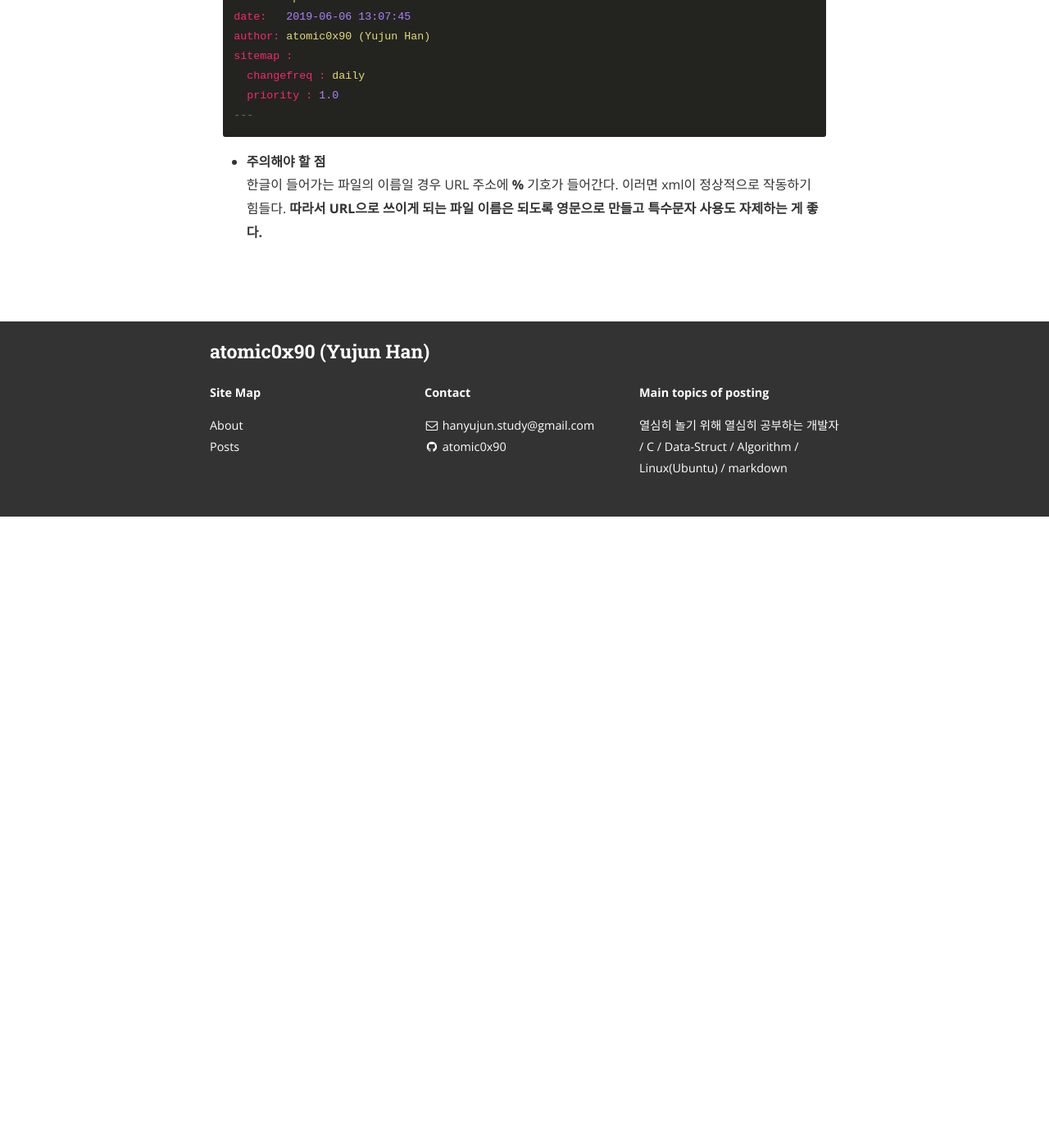
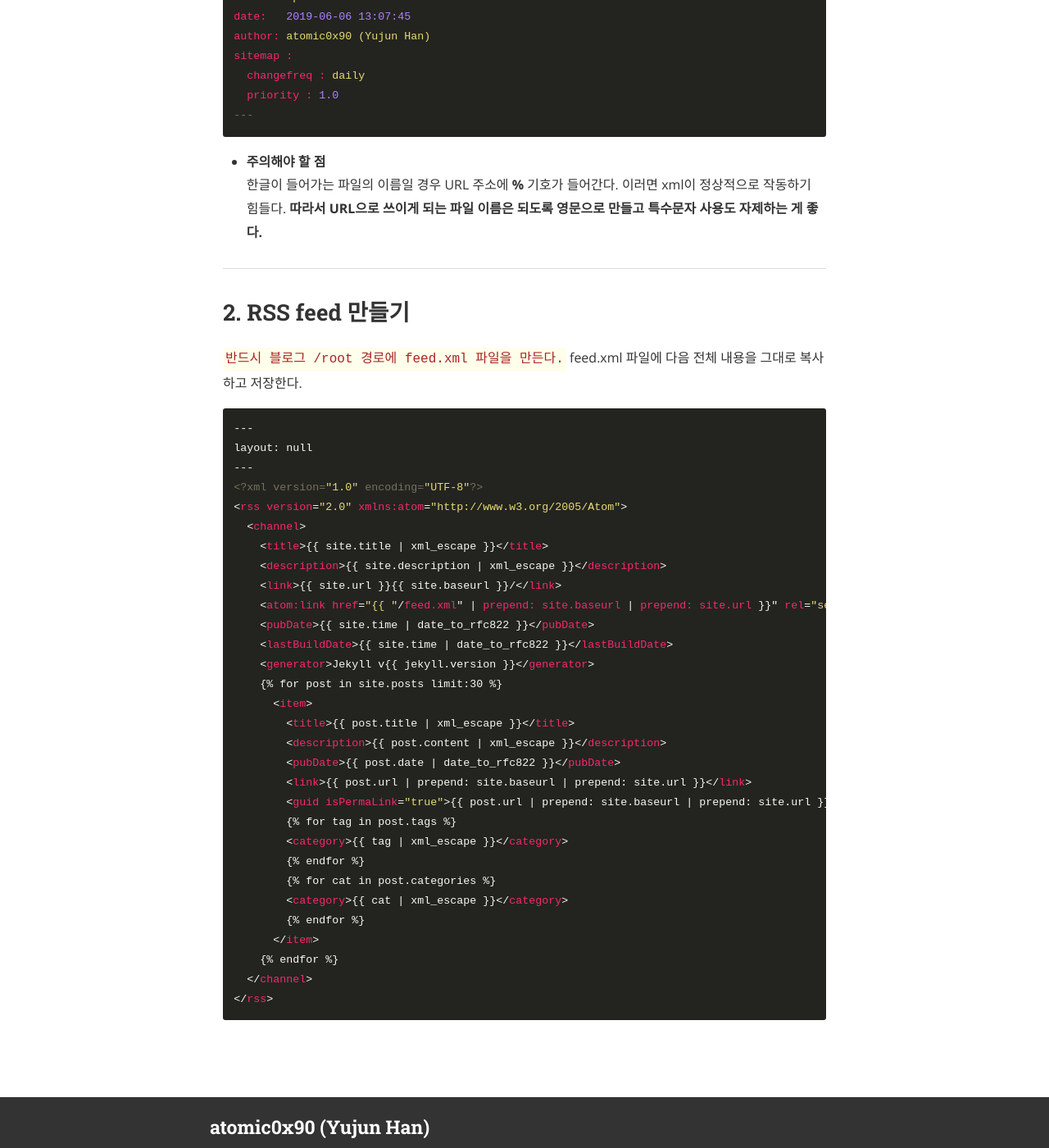
Before and after one commit to atomic0x90/atomic0x90.github.io, a Jekyll site: the page built from _posts/2019-06-06-Registration-github-blog-search.markdown, in a window 1280 px wide and 1400 px high, scrolled down 2630 px. Shown: the whole window at 82% size. Built offline with Jekyll 4.4.1, drawn with Linux system fonts in a browser that asks for light colours; nearby versions of some CDN libraries; before the commit the page ends 3260 px from its top, so only the background shows below that.

Commit message:
Add RSS feed.xml contents

````diff
--- a/_posts/2019-06-06-Registration-github-blog-search.markdown
+++ b/_posts/2019-06-06-Registration-github-blog-search.markdown
@@ -93,3 +93,44 @@ sitemap :
 * **주의해야 할 점**
 한글이 들어가는 파일의 이름일 경우 URL 주소에 **%** 기호가 들어간다. 이러면 xml이 정상적으로 작동하기 힘들다.
 **따라서 URL으로 쓰이게 되는 파일 이름은 되도록 영문으로 만들고 특수문자 사용도 자제하는 게 좋다.**
+
+
+
+---
+
+## 2. RSS feed 만들기
+
+`반드시 블로그 /root 경로에 feed.xml 파일을 만든다.` feed.xml 파일에 다음 전체 내용을 그대로 복사하고 저장한다.
+
+```
+---
+layout: null
+---
+<?xml version="1.0" encoding="UTF-8"?>
+<rss version="2.0" xmlns:atom="http://www.w3.org/2005/Atom">
+  <channel>
+    <title>{% raw %}{{ site.title | xml_escape }}{% endraw %}</title>
+    <description>{% raw %}{{ site.description | xml_escape }}{% endraw %}</description>
+    <link>{% raw %}{{ site.url }}{% endraw %}{% raw %}{{ site.baseurl }}{% endraw %}/</link>
+    <atom:link href="{% raw %}{{ "/feed.xml" | prepend: site.baseurl | prepend: site.url }}{% endraw %}" rel="self" type="application/rss+xml"/>
+    <pubDate>{% raw %}{{ site.time | date_to_rfc822 }}{% endraw %}</pubDate>
+    <lastBuildDate>{% raw %}{{ site.time | date_to_rfc822 }}{% endraw %}</lastBuildDate>
+    <generator>Jekyll v{% raw %}{{ jekyll.version }}{% endraw %}</generator>
+    {% raw %}{% for post in site.posts limit:30 %}{% endraw %}
+      <item>
+        <title>{% raw %}{{ post.title | xml_escape }}{% endraw %}</title>
+        <description>{% raw %}{{ post.content | xml_escape }}{% endraw %}</description>
+        <pubDate>{% raw %}{{ post.date | date_to_rfc822 }}{% endraw %}</pubDate>
+        <link>{% raw %}{{ post.url | prepend: site.baseurl | prepend: site.url }}{% endraw %}</link>
+        <guid isPermaLink="true">{% raw %}{{ post.url | prepend: site.baseurl | prepend: site.url }}{% endraw %}</guid>
+        {% raw %}{% for tag in post.tags %}{% endraw %}
+        <category>{% raw %}{{ tag | xml_escape }}{% endraw %}</category>
+        {% raw %}{% endfor %}{% endraw %}
+        {% raw %}{% for cat in post.categories %}{% endraw %}
+        <category>{% raw %}{{ cat | xml_escape }}{% endraw %}</category>
+        {% raw %}{% endfor %}{% endraw %}
+      </item>
+    {% raw %}{% endfor %}{% endraw %}
+  </channel>
+</rss>
+```
````
